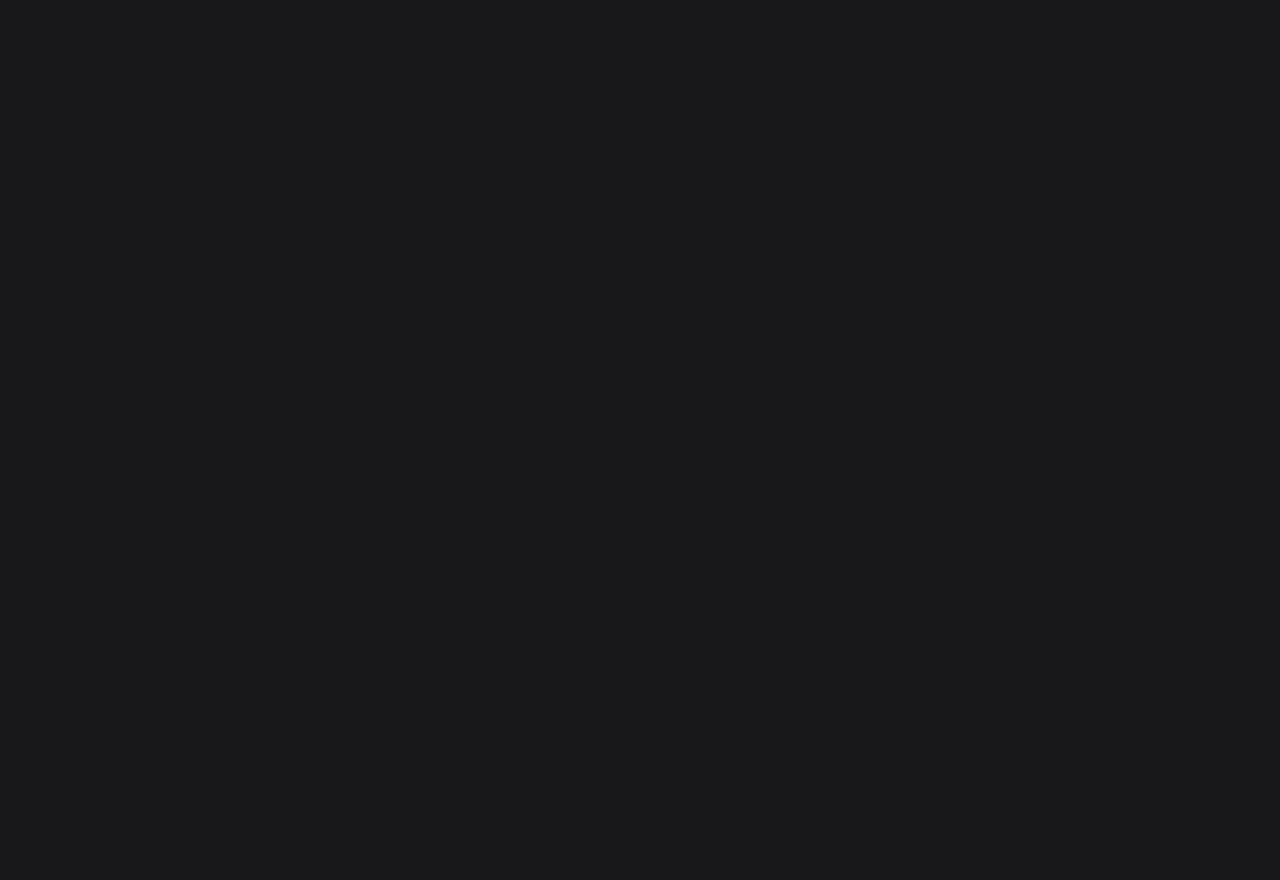
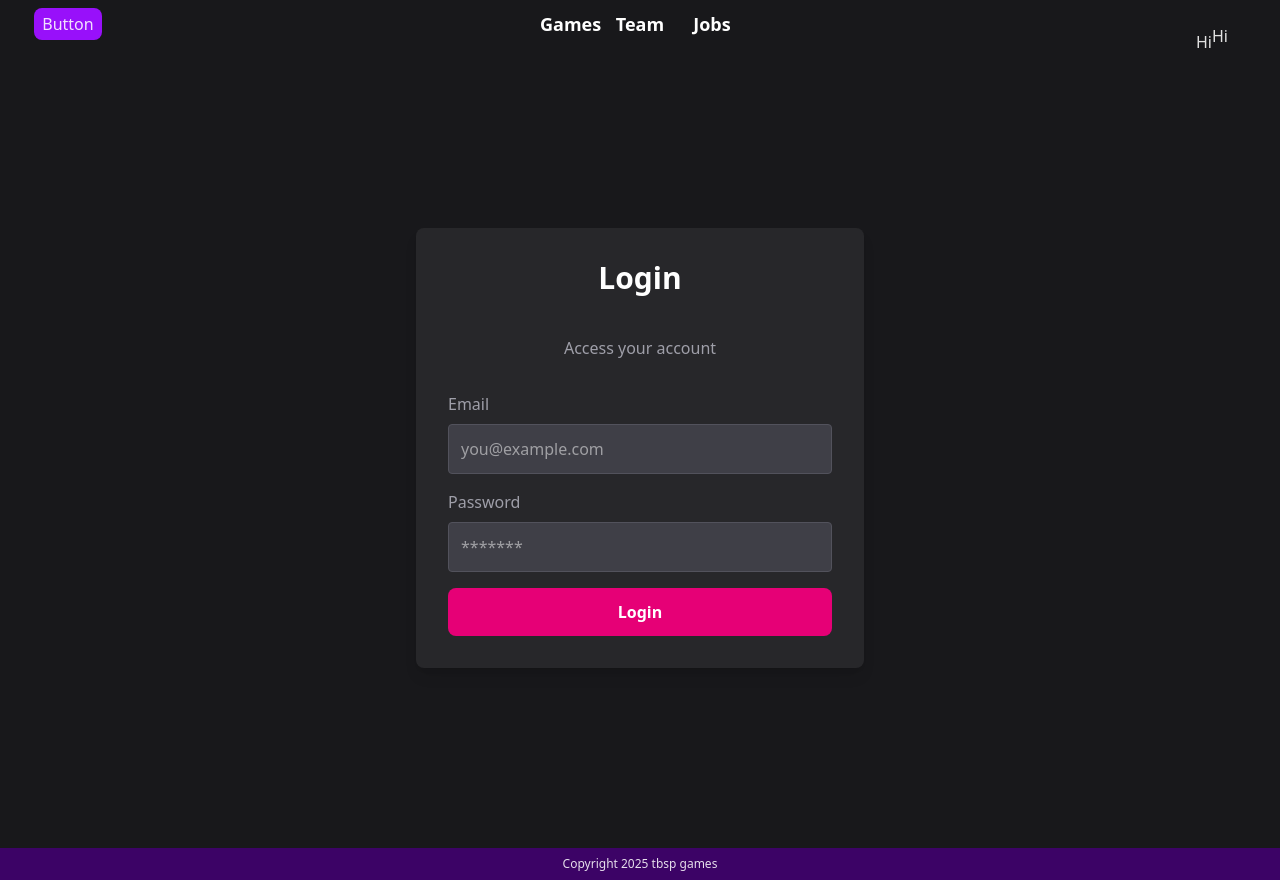
Before and after one commit to huynhli/Construct, a React (Vite) app in the folder frontend/: page /login in a window 1280 px wide. Before the commit this address had no page. Before the commit the page ends 800 px from the top, so only its background shows below. Built offline with nearby package versions, Linux system fonts and the light colour scheme.

Commit message:
add login page to app

```diff
--- a/frontend/src/App.tsx
+++ b/frontend/src/App.tsx
@@ -2,6 +2,7 @@
 import HomePage from './pages/HomePage.tsx'
 import Header from './components/Header.tsx'
 import Footer from './components/Footer.tsx'
+import LoginPage from './pages/LoginPage.tsx'
 
 export default function App() {
   // defining default layout
@@ -20,6 +21,7 @@
       <Routes>
         <Route path="/" element={<Layout />}>
           <Route path="/" element={<HomePage />} />
+          <Route path="/login" element={<LoginPage />} />
         </Route>
       </Routes>
     </div>
```
